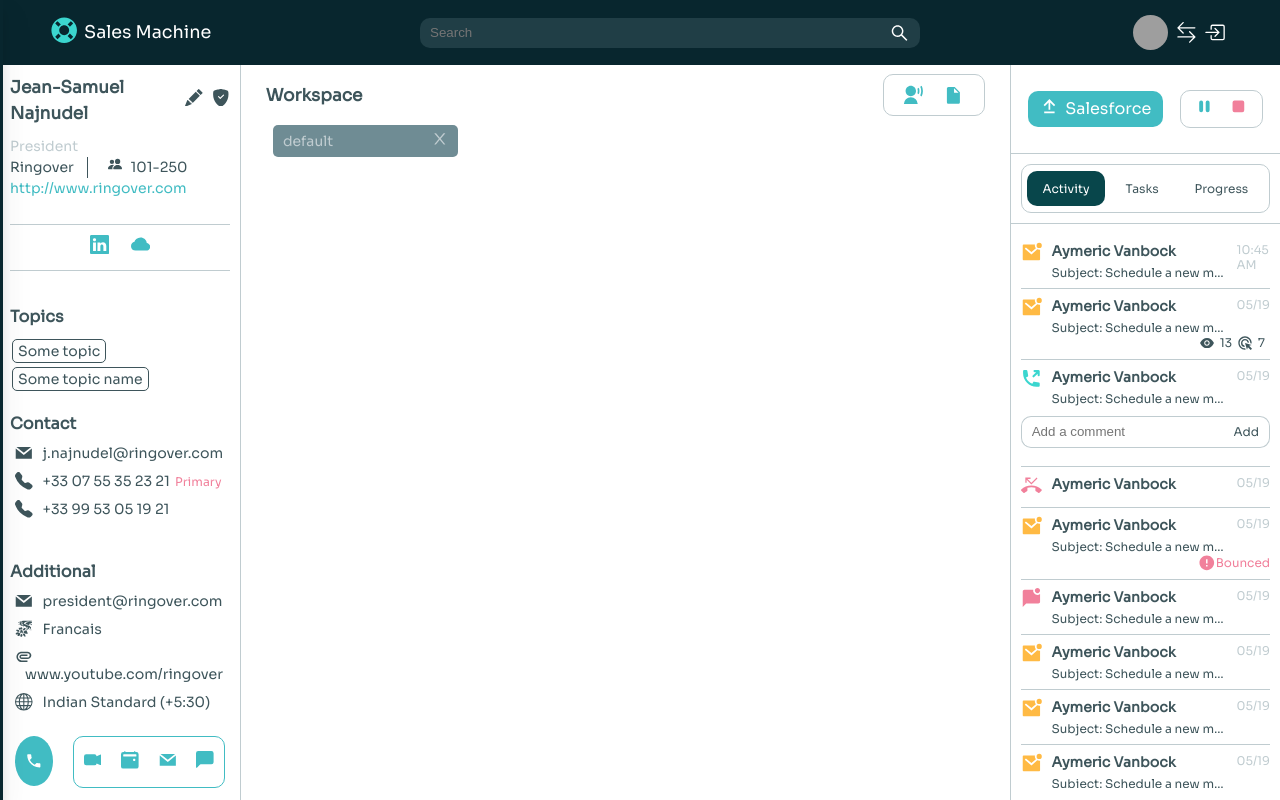
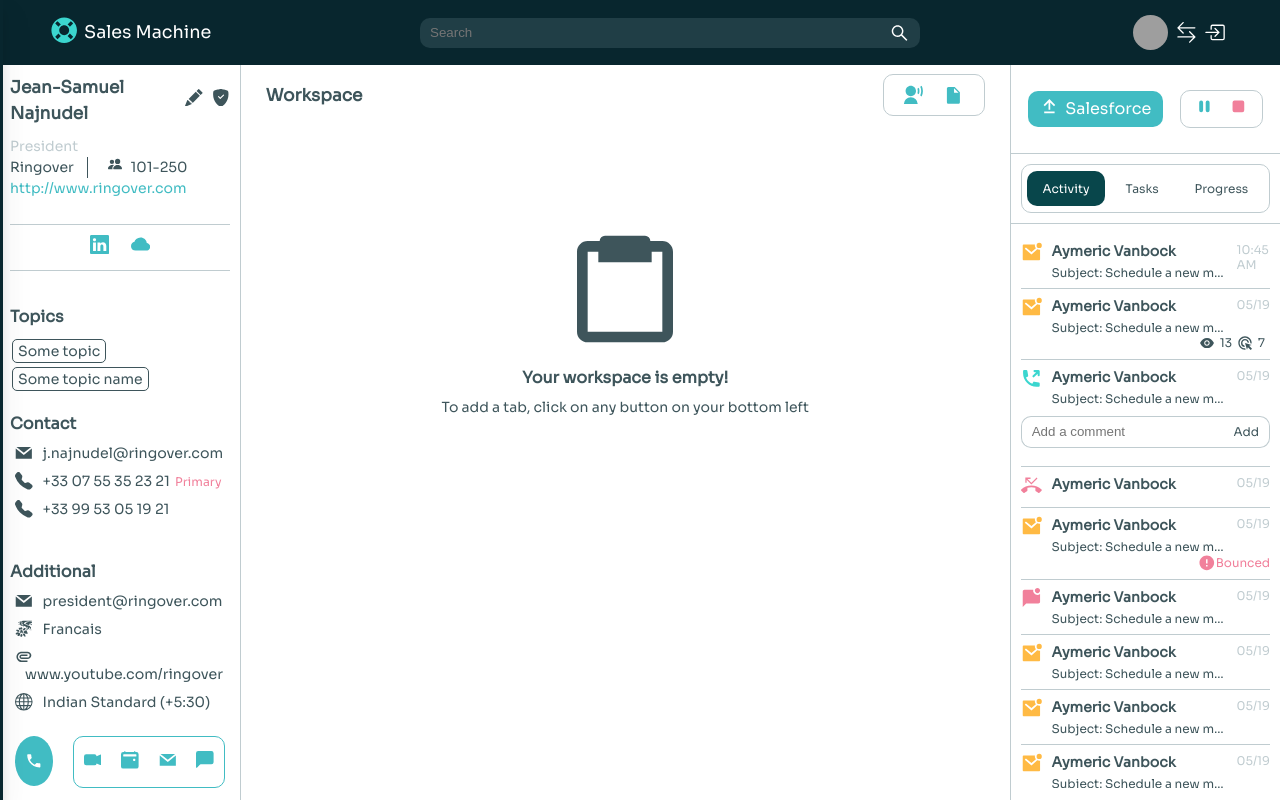
Before and after one commit to bsattam/Ringover-Assignment, a React (Create React App) app: page / in a window 1280 px wide. Built offline with nearby package versions, Linux system fonts and the light colour scheme; grey boxes are pictures that could not be loaded.

Commit message:
workspace tabs made.

```diff
--- a/src/components/workspace/Blank.js
+++ b/src/components/workspace/Blank.js
@@ -1,7 +1,16 @@
 import React from 'react'
+import '../../styles/Workspace.scss';
+import { IconContext } from "react-icons"
+import { BiClipboard } from "react-icons/bi"
 
 export default function Blank() {
   return (
-    <div>No tabs are currently open</div>
+    <div className='blank'>
+        <IconContext.Provider value={{size: '8rem'}}>
+            <div><BiClipboard/></div>
+        </IconContext.Provider>
+        <div className='heading'>Your workspace is empty!</div>
+        <div className='text'>To add a tab, click on any button on your bottom left</div>
+    </div>
   )
 }
--- a/src/components/workspace/Calendar.js
+++ b/src/components/workspace/Calendar.js
@@ -1,7 +1,10 @@
 import React from 'react'
+import '../../styles/Workspace.scss';
 
 export default function Calendar() {
   return (
-    <div>This is my calendar component</div>
+    <div  className='dummy'>
+        This is my calendar tab.
+    </div>
   )
 }
--- a/src/components/workspace/Call.js
+++ b/src/components/workspace/Call.js
@@ -1,7 +1,10 @@
 import React from 'react'
+import '../../styles/Workspace.scss';
 
 export default function Call() {
   return (
-    <div>This is my Call component</div>
+    <div className='dummy'>
+        This is my call Tab.
+    </div>
   )
 }
--- a/src/components/workspace/Chat.js
+++ b/src/components/workspace/Chat.js
@@ -1,7 +1,10 @@
 import React from 'react'
+import '../../styles/Workspace.scss';
 
 export default function Chat() {
   return (
-    <div>This is my chat component</div>
+    <div  className='dummy'>
+        This is my chat tab.
+    </div>
   )
 }
--- a/src/components/workspace/Description.js
+++ b/src/components/workspace/Description.js
@@ -16,8 +16,9 @@ export default function Description() {
     const value = useSelector((state) => state.workspaceTabHandler.value)
     const [mainContent, setMainContent] = useState();
     useEffect(() => {
-        if (value.length > 0)
+        if (value.length > 0){
             setMainContent(value.at(-1).type);
+        }
     }, [value])
 
     const dispatch = useDispatch();
@@ -29,12 +30,11 @@ export default function Description() {
     return (
         <>
             <div className='workspaceDescription'>
-
-            {value.length > 0 &&
+            { value.length > 0 &&
                 <div className='tabsContainer'>
                     <IconContext.Provider value={{size: '1.1rem'}}>
                         { value.map((el) =>
-                            <div className='tab' key={el.id} onClick={()=>setMainContent(el.type)}>
+                            <div className={`tab`} key={el.id} onClick={()=>setMainContent(el.type)}>
                                 <div className='tabName'>{el.type}</div>
                                 <div className='tabClose' onClick={() => closeHandler(el.id)}>
                                     <AiOutlineClose/>
@@ -44,8 +44,7 @@ export default function Description() {
                     </IconContext.Provider>
                 </div>
             }
-
-            {value.length > 0 &&
+            { value.length > 0 &&
                 <div className='main'>
                     { mainContent=='mail' && <Mail/>}
                     { mainContent=='call' && <Call/>}
@@ -55,7 +54,7 @@ export default function Description() {
                 </div>
             }
 
-            {value.length == 0 && <Blank/>}
+            {value.length==0 && <Blank/>}
 
             </div>
         </>
--- a/src/components/workspace/Videocall.js
+++ b/src/components/workspace/Videocall.js
@@ -1,7 +1,10 @@
 import React from 'react'
+import '../../styles/Workspace.scss';
 
 export default function Videocall() {
   return (
-    <div>This is the videocall tab</div>
+    <div className='dummy'>
+        This is the videocall tab
+    </div>
   )
 }
--- a/src/redux/workspaceSlice.js
+++ b/src/redux/workspaceSlice.js
@@ -3,9 +3,7 @@ import { createSlice } from '@reduxjs/toolkit'
 export const workspaceSlice = createSlice({
   name: 'workspaceTabHandler',
   initialState: {
-    value: [
-        { id: '1', type: 'default'}
-    ],
+    value: [],
   },
   reducers: {
     addTab: (state, action) => {
--- a/src/styles/Workspace.scss
+++ b/src/styles/Workspace.scss
@@ -149,3 +149,27 @@
         cursor: pointer;
     }
 }
+
+.dummy{
+    width: 100%;
+    padding: 100px 0;
+    display: flex;
+    font-size: 20px;
+    justify-content: center;
+    align-items: center;
+}
+
+.blank{
+    padding: 100px 0;
+    display: flex;
+    flex-direction: column;
+    align-items: center;
+    justify-content: center;
+
+    .heading{
+        font-weight: bold;
+        font-size: 16px;
+        margin: 10px 0;
+    }
+
+}
```
